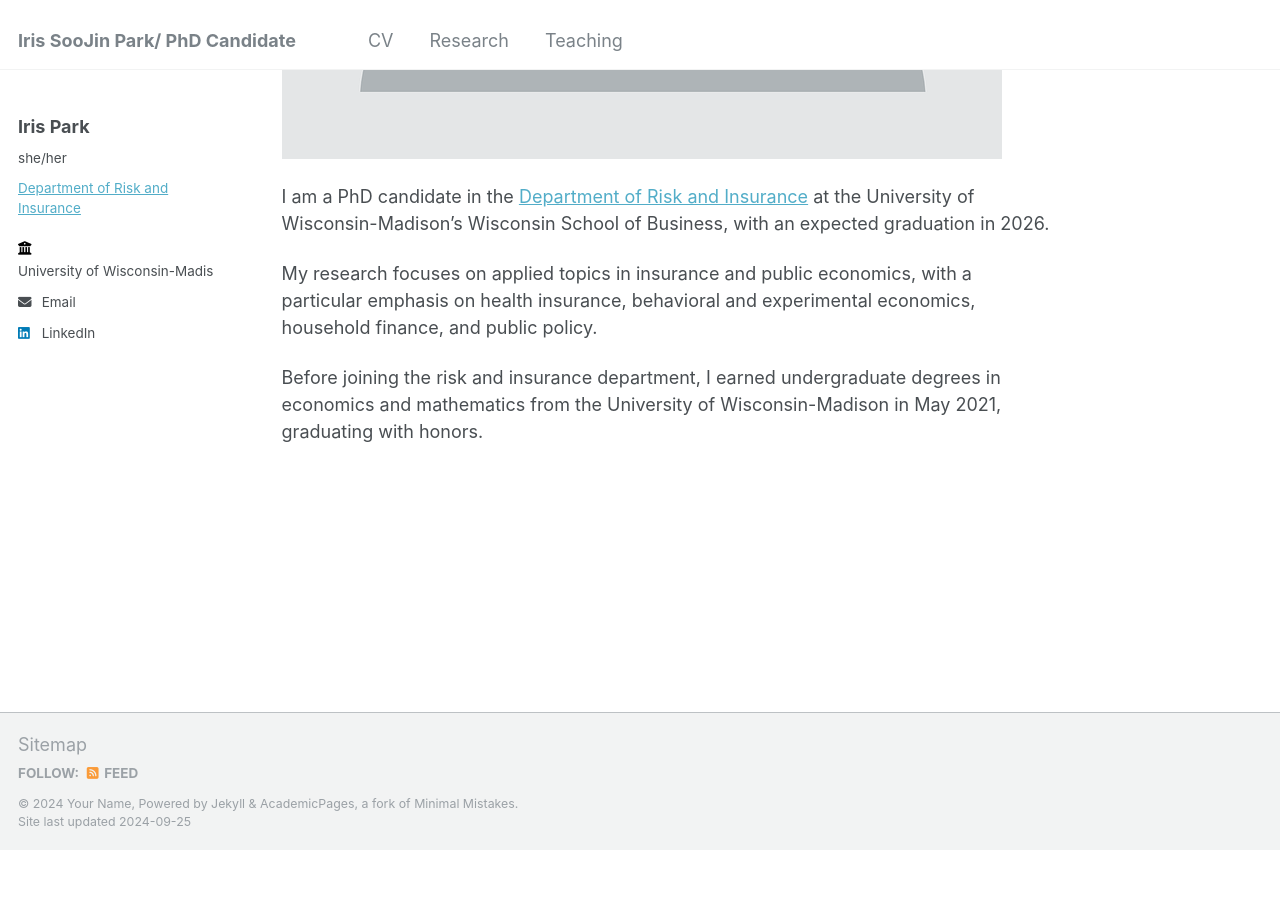
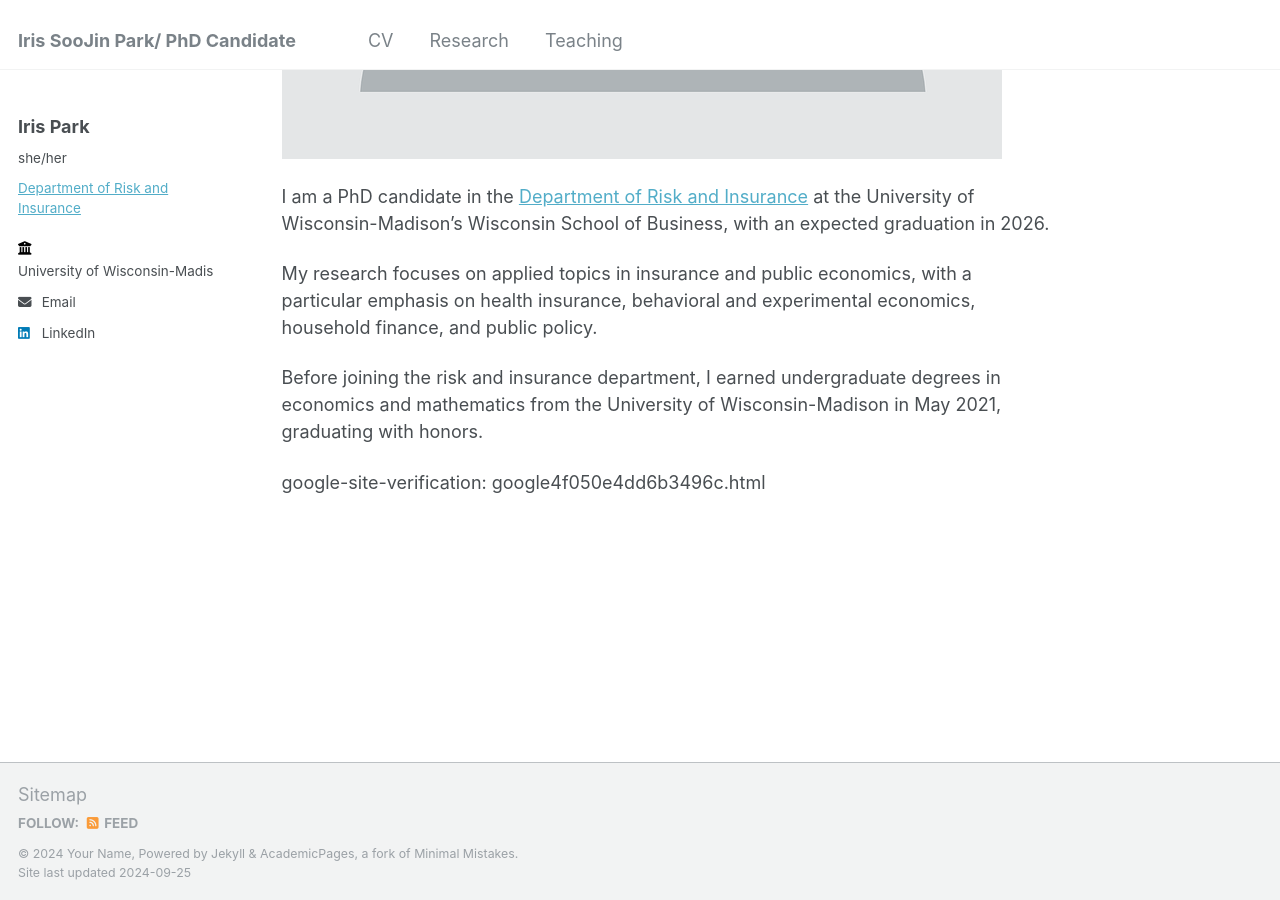
Before and after one commit to Iris-SooJin-Park/Iris-SooJin-Park.github.io, a Jekyll site: the page built from _pages/about.md, in a window 1280 px wide and 900 px high, scrolled down 709 px. Built offline with Jekyll 4.4.1, drawn with Linux system fonts in a browser that asks for light colours; before the commit the page ends 1559 px from its top, so only the background shows below that.

Commit message:
google site verification

```diff
--- a/_pages/about.md
+++ b/_pages/about.md
@@ -13,3 +13,5 @@ I am a PhD candidate in the [Department of Risk and Insurance](https://business.
 My research focuses on applied topics in insurance and public economics, with a particular emphasis on health insurance, behavioral and experimental economics, household finance, and public policy.
 
 Before joining the risk and insurance department, I earned undergraduate degrees in economics and mathematics from the University of Wisconsin-Madison in May 2021, graduating with honors.
+
+google-site-verification: google4f050e4dd6b3496c.html
```
